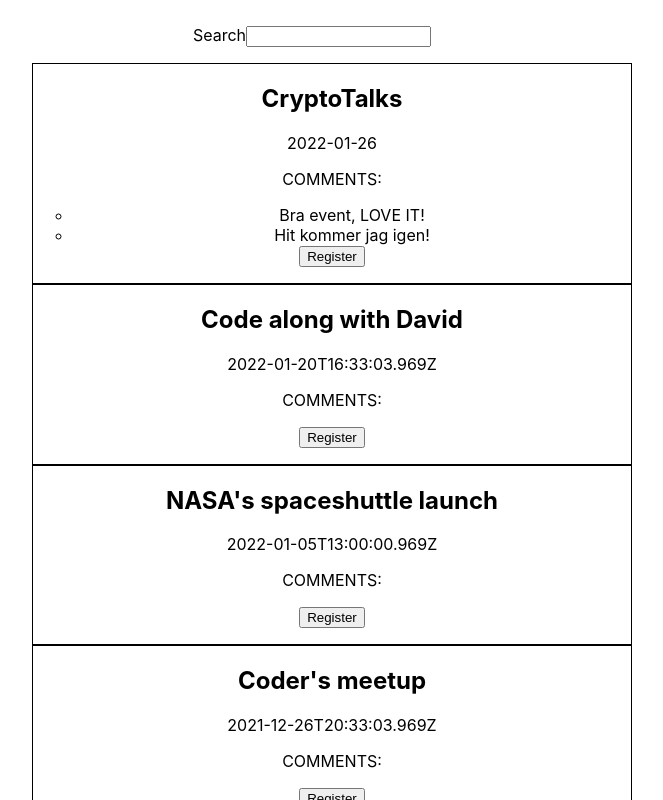
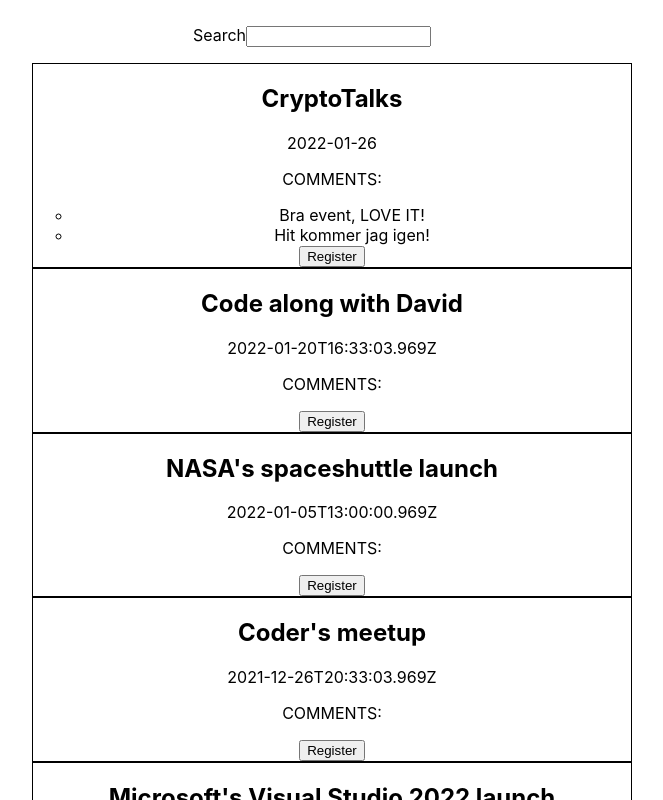
Before and after one commit to codeninjah/uppgift-design-patterns, a React (Create React App) app in the folder uppgift-design-patterns/: page / in a window 1280 px wide. Shown: the top 800 px of the page, without its empty margins (328-991 px from the left). Built offline with nearby package versions, Linux system fonts and the light colour scheme.

Commit message:
Just saving the work

```diff
--- a/uppgift-design-patterns/src/components/MeetupsView.tsx
+++ b/uppgift-design-patterns/src/components/MeetupsView.tsx
@@ -63,7 +63,7 @@ export const MeetupsView = () => {
                 console.log("b is: " + b[0].name) //Object object object ....
                 console.log(b[5].date)
             //var c = newCommentsList.find((item:any) => item.id == id)
-            document.getElementsByTagName("li")[0].innerText = newCommentsList
+            //document.getElementsByTagName("li")[0].innerText = newCommentsList
             }
 
             /*
@@ -84,6 +84,8 @@ export const MeetupsView = () => {
                 console.log(id)
                 console.log(meetupinterestedby)
                 console.log("Was here");
+                meetupinterestedby.comments.push("Alex in the house")
+                return meetupinterestedby
             }
     }
 
@@ -135,7 +137,7 @@ export const MeetupsView = () => {
                                 <article key={item.id} onClick={() => goToMeetup(item.id)}>
                                     <MeetupItem key={item.id} id={item.id} name={item.name} date={item.date} comments={item.comments} />
                                         { showButton ? <button onClick={registerBtnStuff} data-test="meetups-input">Register</button> : <></> }
-                                        <p id="test-comments-test"></p>
+                                        {item.commets}
 
                             {/* Följande har bortkommenterats för att få applikationen att köra igång */}
                             {/* <ul className="kommentarer">
```
